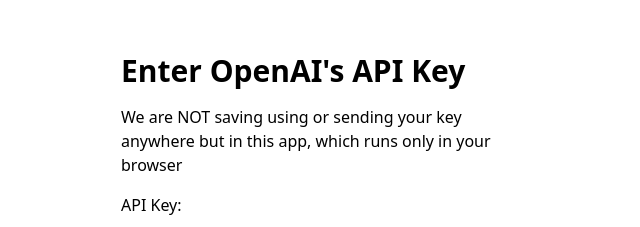
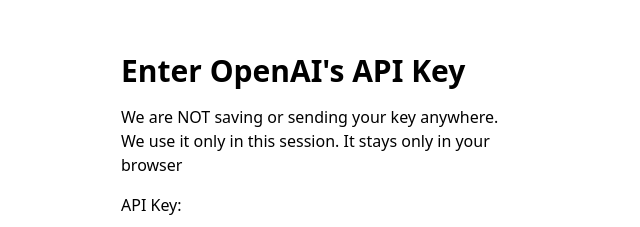
Before and after one commit to tgmf/Sanders-n-Hobbes, a Nuxt app: page / in a window 1280 px wide. Shown: the part 208-435 px from the top of the page, without its empty margins (319-959 px from the left). Built offline with nearby package versions, Linux system fonts and the light colour scheme.

Commit message:
better description

```diff
--- a/components/ApiKeyInput.vue
+++ b/components/ApiKeyInput.vue
@@ -8,7 +8,7 @@
         Enter OpenAI's API Key
       </h2>
       <p class="md:max-w-3/4 lg:max-w:1/4 mb-4">
-        We are NOT saving using or sending your key anywhere but in this app, which runs only in your browser
+        We are NOT saving or sending your key anywhere. We use it only in this session. It stays only in your browser
       </p>
       <div class="flex flex-col space-y-4">
         <label for="api-key" class="font-medium">
```
